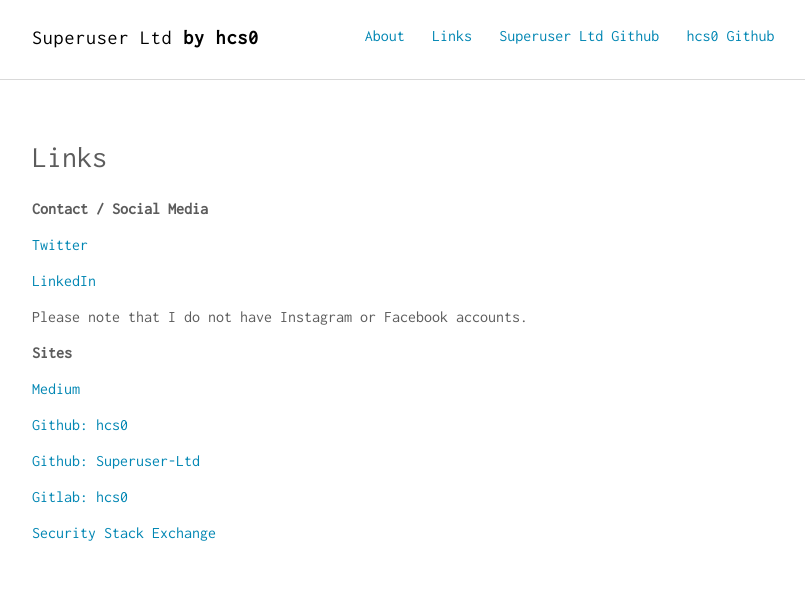
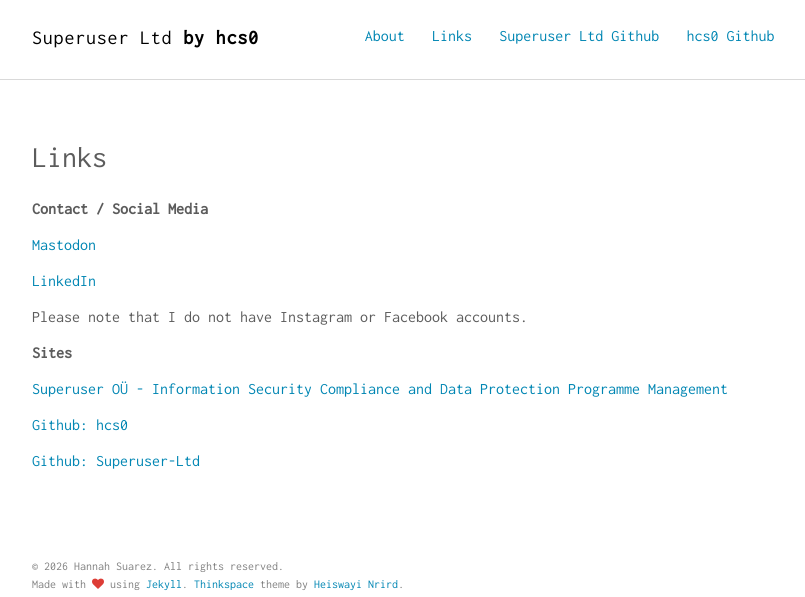
Before and after one commit to hcs0/hannahsuarez.github.io, a Jekyll site: the page built from links.md, in a window 1280 px wide, cut to the strip 0-597 px from the top of the page. Shown: the whole strip, without its empty margins (232-1037 px from the left). Built offline with Jekyll 4.4.1, drawn with Linux system fonts in a browser that asks for light colours; nearby versions of some CDN libraries.

Commit message:
Update details

```diff
--- a/_config.yml
+++ b/_config.yml
@@ -30,7 +30,7 @@
 author:
   name     : "Hannah Suarez"
   job      : "💻 fractional CISO"
-  bio      : "Specializing in marketing, software, telecommunications and aviation industries."
+  bio      : "Specializing in software, telecommunications and aviation industries."
   thumb    : /images/hannahsuarez.jpg
   url      : http://superuser-ltd.github.io
   github   : http://github.com/hcs0
--- a/links.md
+++ b/links.md
@@ -6,7 +6,7 @@
 
 **Contact / Social Media**
 
-[Twitter](https://www.twitter.com/superruserr)
+[Mastodon](https://www.infosec.exchange/@superruserr)
 
 [LinkedIn](https://www.linkedin.com/in/hannahsuarez)
 
@@ -15,13 +15,8 @@
 
 **Sites**
 
-
-[Medium](https://medium.com/@hannahsuarez)
+[Superuser OÜ - Information Security Compliance and Data Protection Programme Management](http://superuser.space)
 
 [Github: hcs0](http://www.github.com/hcs0)
 
 [Github: Superuser-Ltd](http://www.github.com/Superuser-Ltd)
-
-[Gitlab: hcs0](https://gitlab.com/users/hcs0/projects)
-
-[Security Stack Exchange](https://security.stackexchange.com/users/138814/nasahorse)
```
Also changed, not shown: about.md (+2 -2 lines).
